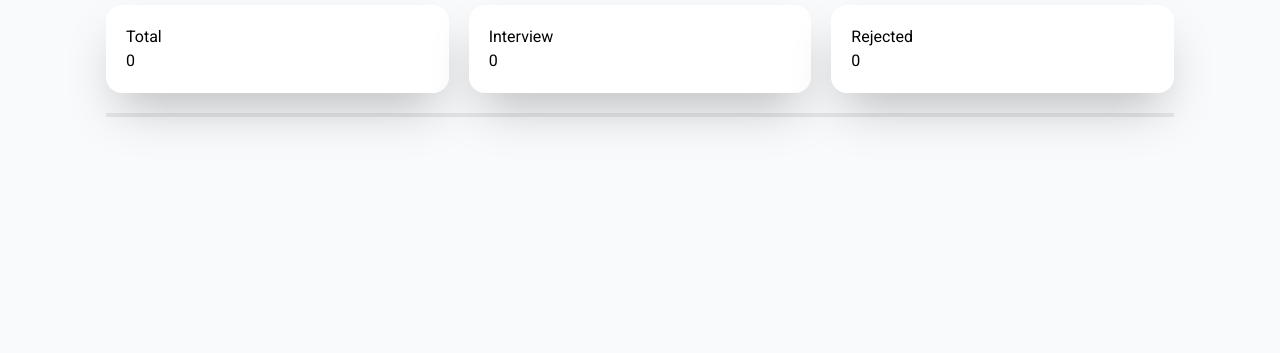
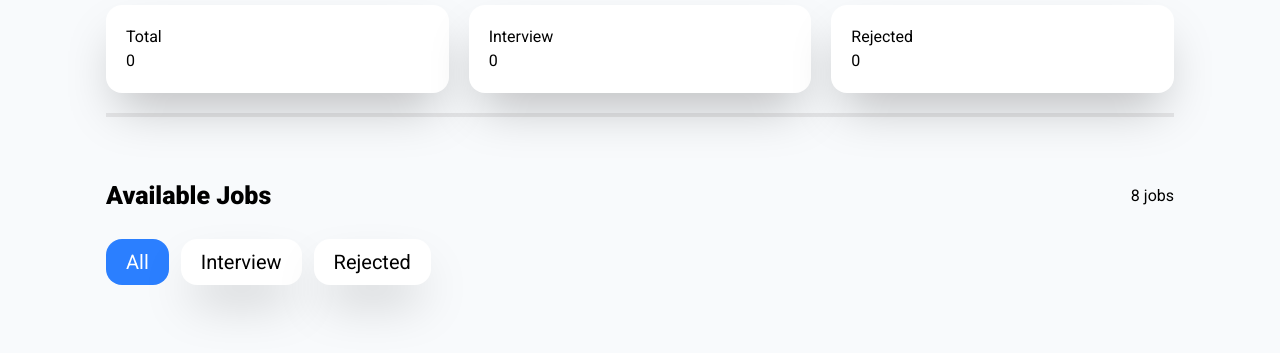
Before and after one commit to fatematz/assignment-04, a plain HTML site: page index.html in a window 1280 px wide. Shown: the part 135-488 px from the top of the page. Drawn offline with nearby package versions, Linux system fonts and the light colour scheme.

Commit message:
Added: main container

```diff
--- a/index.html
+++ b/index.html
@@ -48,6 +48,22 @@
             <hr class="my-5 border-2  text-[#E6E7E9]">
         </header>
 
+         <main id="main-container" class="max-w-[1100px] mx-auto px-5 sm:px-4">
+            <div class="flex justify-between items-center">
+                <h2 class="available-jobs text-[25px] font-black">Available Jobs</h2>
+                <p id="jobs" class="8-jobs-1">8 jobs</p>
+            </div>
+
+            <div class="flex gap-3 my-6 md-0 sm:mb-0 flex-wrap">
+                <button onclick="toggleStyle('allBtn')" id="allBtn" class="bg-blue-500 px-5 py-2 text-white text-[16px] sm:text-[20px] rounded-2xl">All</button>
+                <button onclick="toggleStyle('interviewBtn')" id="interviewBtn" class="px-5 py-2 bg-[#ffffff] shadow-2xl text-[16px] sm:text-[20px] rounded-2xl">Interview</button>
+                <button onclick="toggleStyle('rejectedBtn')" id="rejectedBtn" class="px-5 py-2 bg-[#ffffff] shadow-2xl text-[16px] sm:text-[20px] rounded-2xl">Rejected</button>
+            </div>
+
+            <!-- Filter Card  -->
+            <section id="filtered-section" class="space-y-10 my-[60px] hidden"></section>
+        </main>
+
         <script src="script.js"></script>
     </body>
 
```
